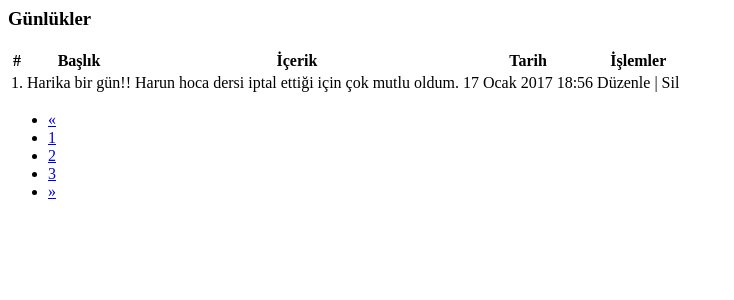
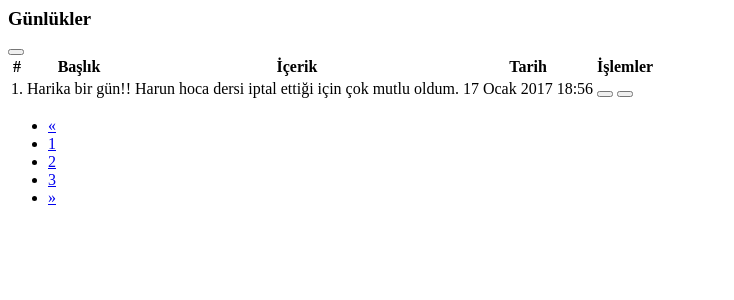
Before and after one commit to sahinserkan/gunluk, a PHP site: page /content.php in a window 1280 px wide. Shown: the top 300 px of the page, without its empty margins (0-734 px from the left). Run offline with PHP 8.4, Linux system fonts and the light colour scheme.

Commit message:
Update content.php

```diff
--- a/timeline/content.php
+++ b/timeline/content.php
@@ -3,6 +3,9 @@
     <div class="box">
       <div class="box-header with-border">
         <h3 class="box-title">Günlükler</h3>
+        <div class="pull-right box-tools">
+            <a href=""> <button type="button" class="btn btn-info btn-sm" data-toggle="tooltip" title="Ekle"> <i class="fa fa-plus "></i> </button></a>
+          </div>
       </div>
       <!-- /.box-header -->
       <div class="box-body">
@@ -19,7 +22,10 @@
             <td>Harika bir gün!!</td>
             <td>Harun hoca dersi iptal ettiği için çok mutlu oldum.</td>
             <td>17 Ocak 2017 18:56</td>
-            <td>Düzenle | Sil</td>
+            <td>
+                <a href=""> <button type="button" class="btn btn-info btn-sm"  data-toggle="tooltip" title="Düzenle"> <i class="fa fa-pencil "></i> </button></a>
+                <a href=""> <button type="button" class="btn btn-info btn-sm"  data-toggle="tooltip" title="Sil"> <i class="fa fa-trash-o"></i> </button></a>
+            </td>
           </tr>
 
         </table>
```
